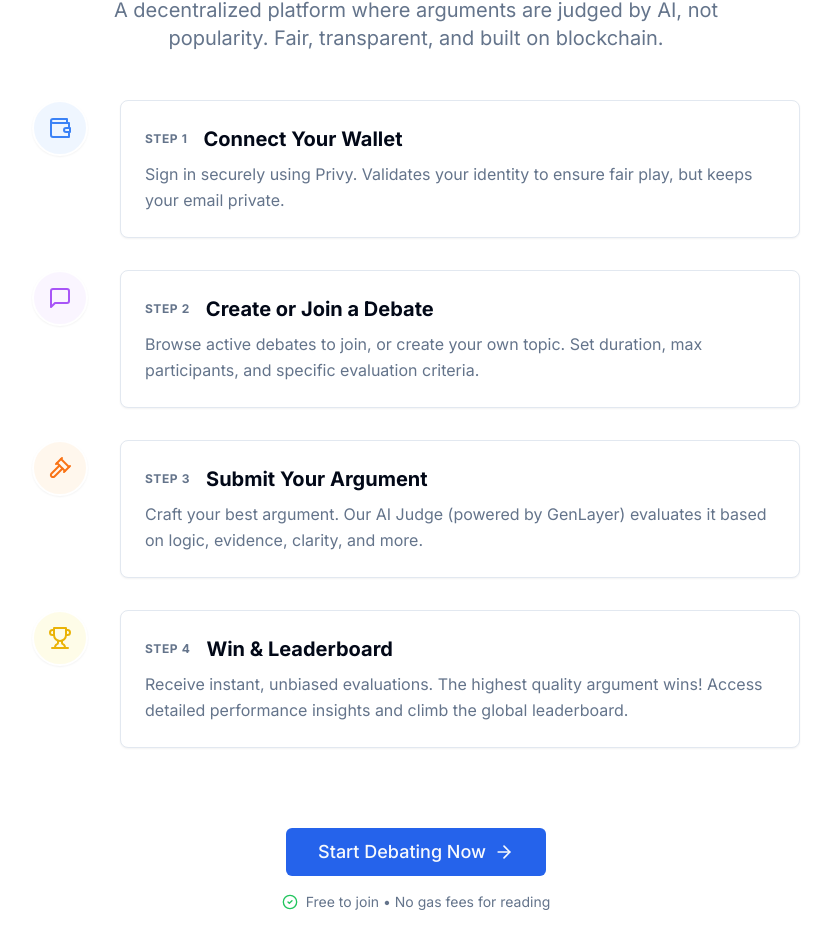
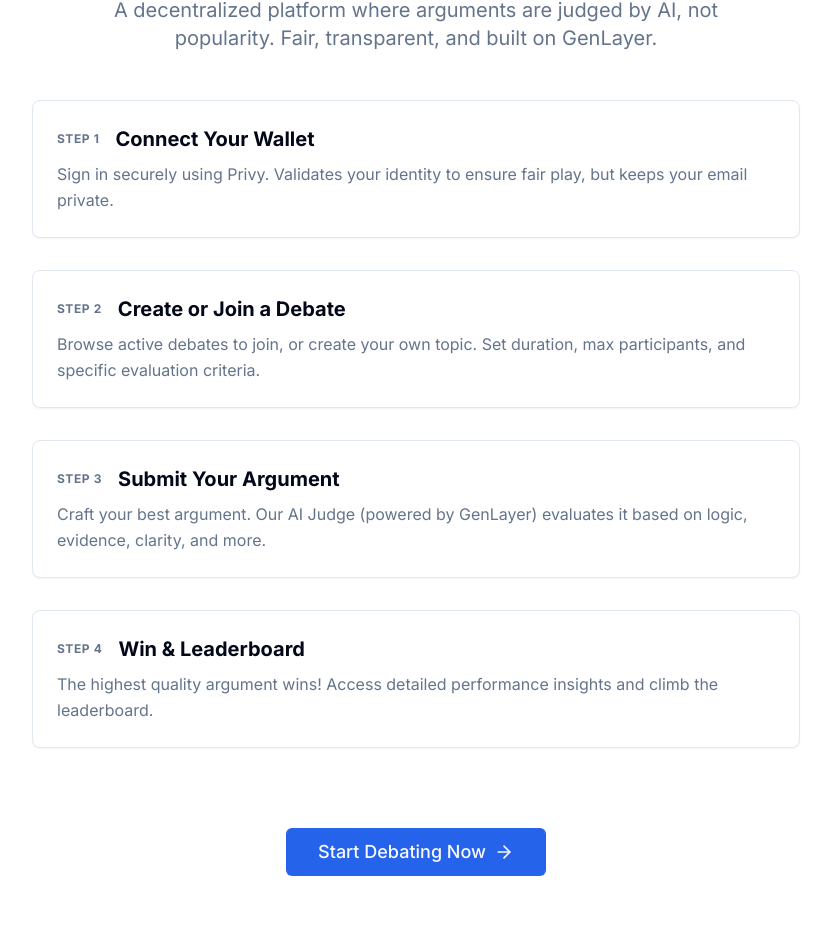
Before and after one commit to Amarudinn/local-test, a Next.js app: page /how-it-works in a window 1280 px wide. Shown: the part 213-1162 px from the top of the page, without its empty margins (224-1055 px from the left). Built offline with nearby package versions, Linux system fonts and the light colour scheme; no server answers.

Commit message:
UI: Remove icons and footer text from How It Works page

```diff
--- a/app/how-it-works/page.tsx
+++ b/app/how-it-works/page.tsx
@@ -35,7 +35,7 @@ export default function HowItWorksPage() {
         {
             id: 4,
             title: 'Win & Leaderboard',
-            description: 'Receive instant, unbiased evaluations. The highest quality argument wins! Access detailed performance insights and climb the global leaderboard.',
+            description: 'The highest quality argument wins! Access detailed performance insights and climb the leaderboard.',
             icon: Trophy,
             color: 'text-yellow-500',
             bgColor: 'bg-yellow-50 dark:bg-yellow-950',
@@ -56,27 +56,17 @@ export default function HowItWorksPage() {
                         </h1>
                         <p className="text-muted-foreground text-lg md:text-xl max-w-2xl mx-auto">
                             A decentralized platform where arguments are judged by AI, not popularity.
-                            Fair, transparent, and built on blockchain.
+                            Fair, transparent, and built on GenLayer.
                         </p>
                     </div>
 
                     {/* Steps */}
-                    <div className="grid gap-6 md:gap-8 relative">
-                        {/* Connecting Line (Desktop) */}
-                        <div className="hidden md:block absolute left-[27px] top-8 bottom-8 w-0.5 bg-border -z-10" />
-
+                    <div className="grid gap-6 md:gap-8">
                         {steps.map((step) => {
-                            const Icon = step.icon;
                             return (
-                                <div key={step.id} className="relative flex gap-6 md:gap-8 items-start">
-
-                                    {/* Icon Circle */}
-                                    <div className={`flex-shrink-0 w-14 h-14 rounded-full border-2 border-background shadow-sm flex items-center justify-center ${step.bgColor}`}>
-                                        <Icon className={`w-6 h-6 ${step.color}`} />
-                                    </div>
-
+                                <div key={step.id} className="relative">
                                     {/* Content Card */}
-                                    <Card className="flex-1 hover:shadow-md transition-shadow">
+                                    <Card className="hover:shadow-md transition-shadow">
                                         <CardContent className="p-6">
                                             <div className="flex flex-col md:flex-row md:items-center gap-2 md:gap-4 mb-2">
                                                 <span className="text-xs font-bold uppercase tracking-wider text-muted-foreground">
@@ -102,12 +92,7 @@ export default function HowItWorksPage() {
                                 <ArrowRight className="w-5 h-5" />
                             </Button>
                         </Link>
-                        <p className="mt-4 text-sm text-muted-foreground flex items-center justify-center gap-2">
-                            <CheckCircle2 className="w-4 h-4 text-green-500" />
-                            Free to join • No gas fees for reading
-                        </p>
                     </div>
-
                 </div>
             </main>
         </div>
```
